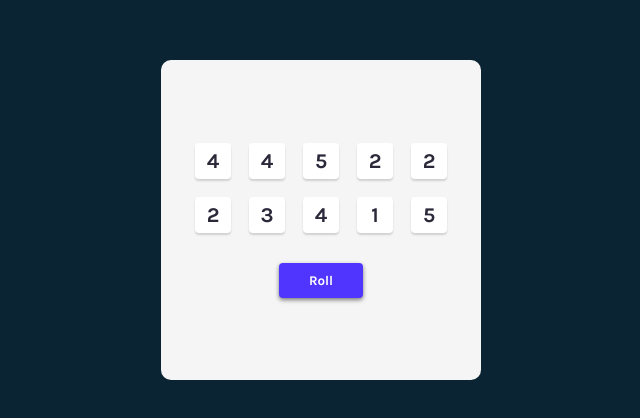
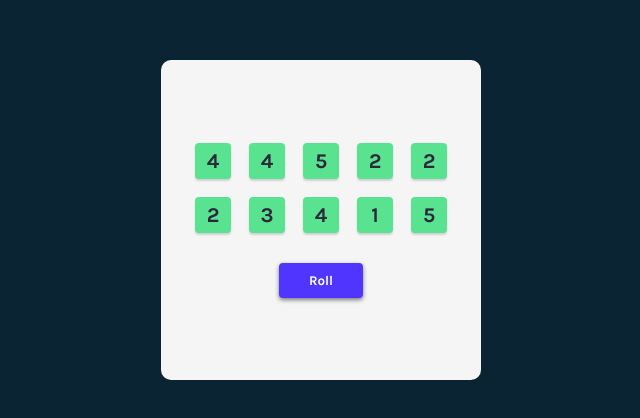
Before and after one commit to KarimElsayad247/react-tenzies, a React (Vite) app: page / in a window 1280 px wide. Shown: the part 180-598 px from the top of the page, without its empty margins (319-959 px from the left). Built offline with nearby package versions, Linux system fonts and the light colour scheme.

Commit message:
Change background color of die if it's held

```diff
--- a/src/App.jsx
+++ b/src/App.jsx
@@ -17,7 +17,7 @@ function App() {
             return {
                 id: nanoid(),
                 value: num,
-                isHeld: false
+                isHeld: true
             };
         });
     }
@@ -28,7 +28,14 @@ function App() {
         setDice(tenRandomDice());
     }
 
-    const diceElems = dice.map(die => <Die key={die.id} number={die.value}/>);
+    const diceElems = dice.map(die => (
+        <Die
+            key={die.id}
+            number={die.value}
+            isHeld={die.isHeld}
+        />
+    ));
+
     return (
         <main>
             <div className="die-container">
--- a/src/Die.jsx
+++ b/src/Die.jsx
@@ -2,7 +2,7 @@ import React from "react";
 
 export default function Die(props) {
     return (
-        <div className="die">
+        <div className={`die ${props.isHeld ? "held" : ""}`}>
             <p>{props.number}</p>
         </div>
     );
--- a/src/index.css
+++ b/src/index.css
@@ -41,6 +41,10 @@ main {
     cursor: pointer;
 }
 
+.die.held {
+    background-color: #59E391;
+}
+
 .die > p {
     font-style: normal;
     font-weight: 700;
```
